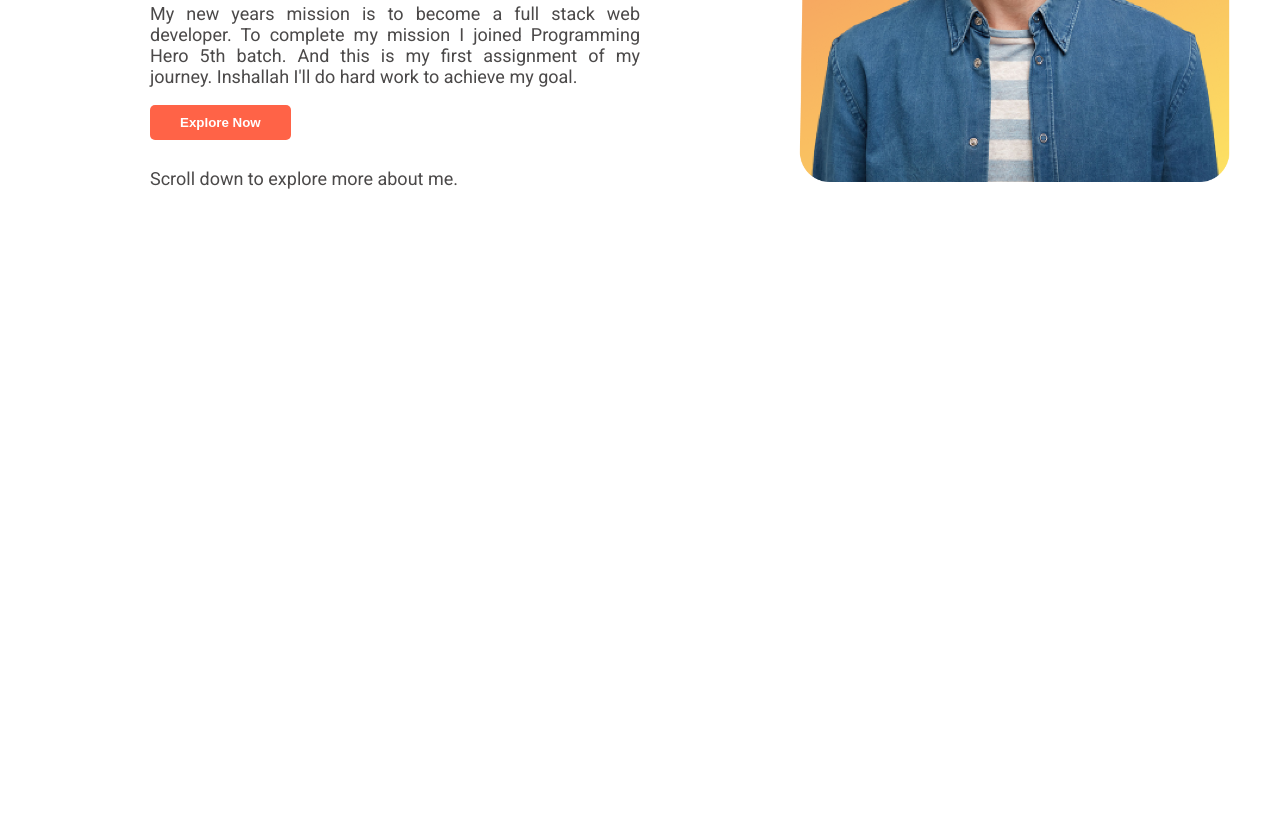
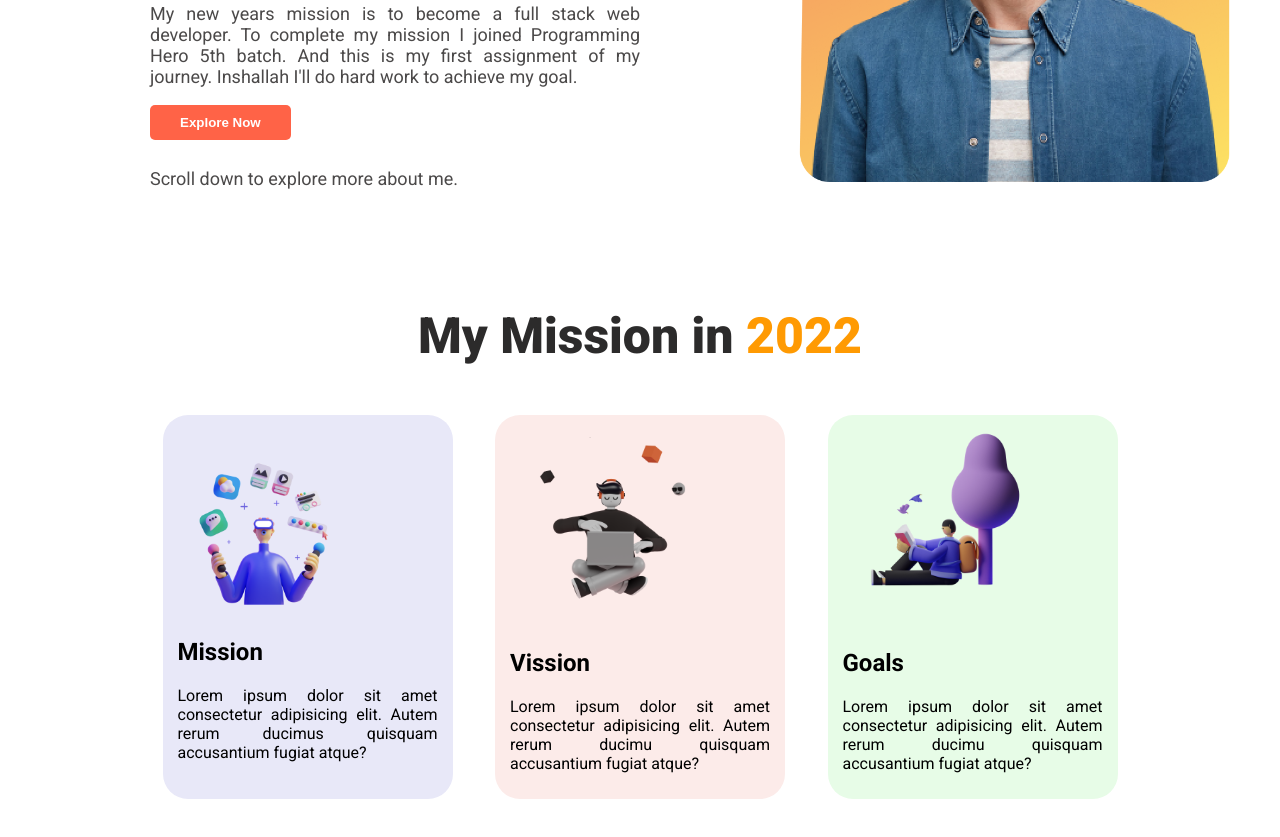
Before and after one commit to hrz07/mission2022, a plain HTML site: page index.html in a window 1280 px wide. Shown: the part 389-1226 px from the top of the page. Before the commit the page ends 800 px from the top, so only its background shows below. Drawn offline with Linux system fonts and the light colour scheme.

Commit message:
second section complete

```diff
--- a/index.html
+++ b/index.html
@@ -22,6 +22,7 @@
 
 
 <body>
+
     <!-- first section -->
 
     <section id="section-1">
@@ -31,7 +32,6 @@
                         Stay Focused on
                      <span>Mission 2022</span>
                 </h1>
-
             </div>
             <p>My new years mission is to become a full stack web developer. To complete my mission I joined Programming Hero 5th batch. And this is my first assignment of my journey. Inshallah I'll do hard work to achieve my goal.</p>
             <button class="btn">Explore Now</button>
@@ -42,6 +42,28 @@
         </div>
     </section>
 
+    <!-- second section -->
+
+    <section id="section-2">
+        <h1 class="heading">My Mission in <span>2022</span> </h1>
+        <div class="mission-container">
+            <div class="cart mission">
+                <img src="./images/illustrators/illustrator-1.png" alt="illustrator-1">
+                <h1>Mission</h1>
+                <p>Lorem ipsum dolor sit amet consectetur adipisicing elit. Autem rerum ducimus quisquam accusantium fugiat atque?</p>
+            </div>
+            <div class="cart vission">
+                  <img src="./images/illustrators/illustrator-2.png" alt="illustrator-1">
+                  <h1>Vission</h1>
+                  <p>Lorem ipsum dolor sit amet consectetur adipisicing elit. Autem rerum ducimu    quisquam accusantium fugiat atque?</p>
+            </div>
+            <div class="cart goals">
+                <img src="./images/illustrators/illustrator-3.png" alt="illustrator-1">
+                <h1>Goals</h1>
+                <p>Lorem ipsum dolor sit amet consectetur adipisicing elit. Autem rerum ducimu   quisquam accusantium fugiat atque?</p>
+            </div>
+        </div>
+    </section>
 
 </body>
 </html>
--- a/style.css
+++ b/style.css
@@ -1,9 +1,11 @@
-.m1{
+/* .m1{
     font-family: 'Lobster', cursive;
 }
 .m2{
     font-family: 'Roboto', sans-serif;
-}
+} */
+
+
 body{
     margin: 0;
     padding: 0;
@@ -26,7 +28,7 @@ body{
     color: rgb(44, 43, 43);
     margin-left: 20px;
 }
-.main-title-box span{
+span{
     color: rgb(255, 154, 2);
 }
 
@@ -52,3 +54,37 @@ body{
     cursor: pointer;
     margin-bottom: 10px;
 }
+.heading{
+    text-align: center;
+    font-size: 50px;
+    font-weight: 900;
+    color: rgb(44, 43, 43);
+}
+.section-2{
+    margin: 60px 0;
+}
+.mission-container{
+    display: flex;
+    flex-direction: row;
+    justify-content: space-evenly;
+    margin: 50px 120px;
+}
+.cart{
+    width: 25%;
+    /* border: 1px solid black; */
+    padding: 10px 15px;
+    text-align: justify;
+    border-radius: 25px;
+}
+.cart img{
+    width: 200px;
+}
+.mission{
+    background: rgb(232, 232, 248);
+}
+.vission{
+    background: rgb(252, 235, 233);
+}
+.goals{
+    background: rgb(231, 252, 231);
+}
```
